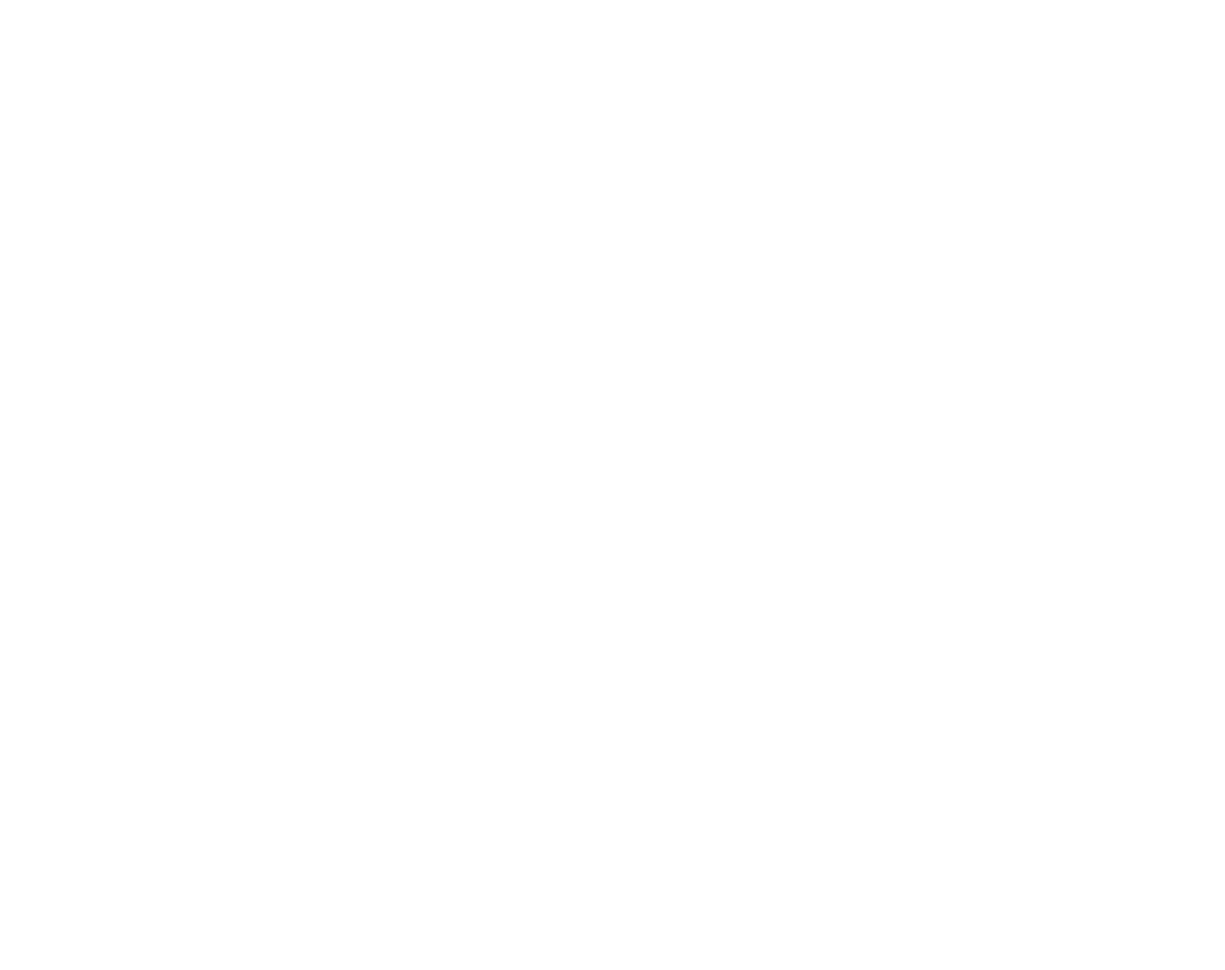
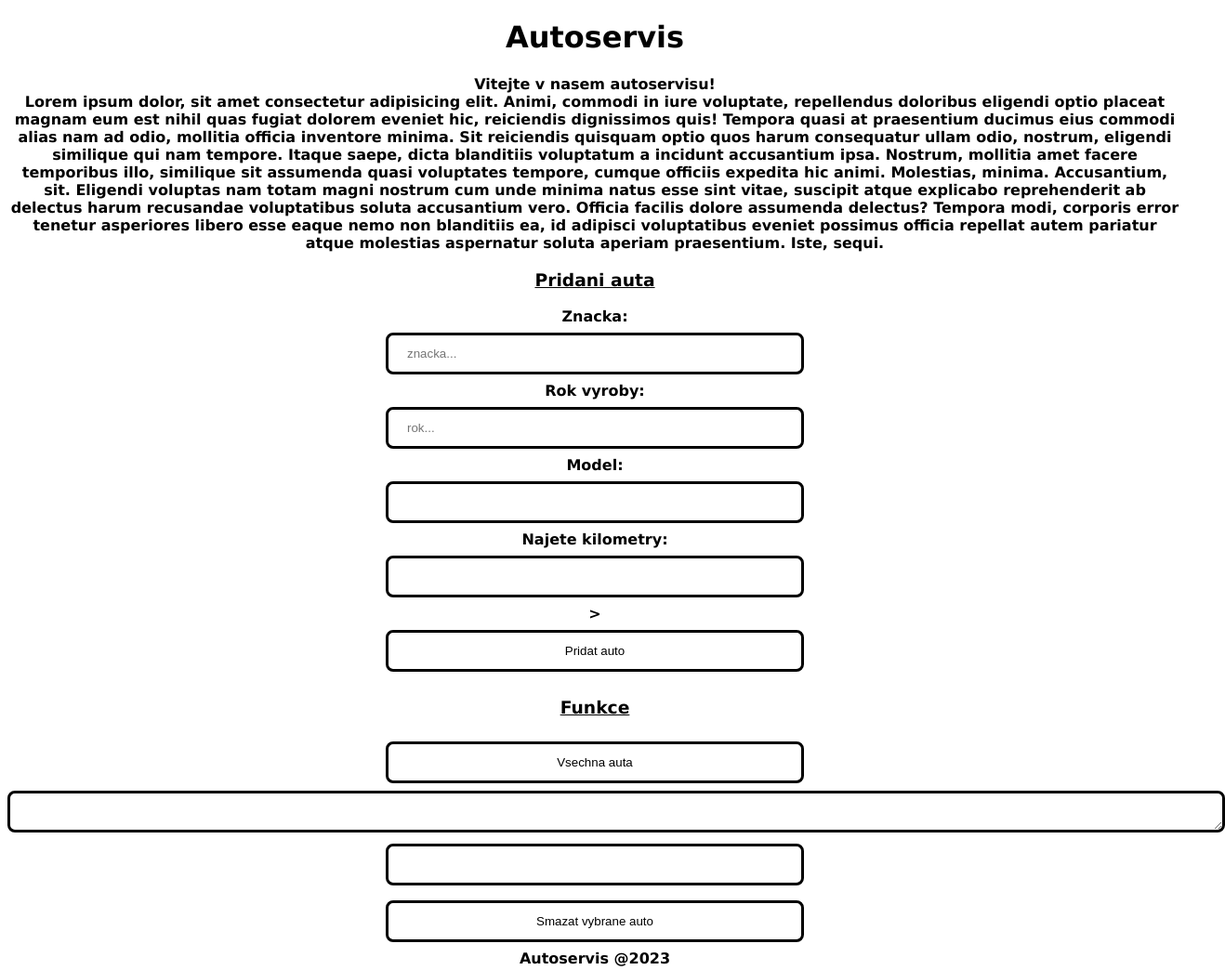
Before and after one commit to Weeedos/Test9-2, a plain HTML site: page index.html in a window 1280 px wide. Shown: the whole page at 93% size, 1318 px wide, since content can reach past the window. Before the commit the page ends 800 px from the top, so only its background shows below. Drawn offline with Linux system fonts and the light colour scheme.

Commit message:
second commit

```diff
--- a/index.html
+++ b/index.html
@@ -8,7 +8,50 @@
     <title>Autoservis</title>
 </head>
 <body>
-
+    <header>
+        <h1>Autoservis</h1>
+        <p>Vitejte v nasem autoservisu!
+            <br/>
+            Lorem ipsum dolor, sit amet consectetur adipisicing elit. Animi, commodi in iure voluptate, repellendus doloribus eligendi optio placeat magnam eum est nihil quas fugiat dolorem eveniet hic, reiciendis dignissimos quis!
+            Tempora quasi at praesentium ducimus eius commodi alias nam ad odio, mollitia officia inventore minima. Sit reiciendis quisquam optio quos harum consequatur ullam odio, nostrum, eligendi similique qui nam tempore.
+            Itaque saepe, dicta blanditiis voluptatum a incidunt accusantium ipsa. Nostrum, mollitia amet facere temporibus illo, similique sit assumenda quasi voluptates tempore, cumque officiis expedita hic animi. Molestias, minima. Accusantium, sit.
+            Eligendi voluptas nam totam magni nostrum cum unde minima natus esse sint vitae, suscipit atque explicabo reprehenderit ab delectus harum recusandae voluptatibus soluta accusantium vero. Officia facilis dolore assumenda delectus?
+            Tempora modi, corporis error tenetur asperiores libero esse eaque nemo non blanditiis ea, id adipisci voluptatibus eveniet possimus officia repellat autem pariatur atque molestias aspernatur soluta aperiam praesentium. Iste, sequi.
+        </p>
+    </header>
+      <form class="AutoForm">
+        <h3><u>Pridani auta</u></h3>
+        <label for="znacka">Znacka:</label><br />
+        <input
+          type="text"
+          id="znacka"
+          name="znacka"
+          placeholder="znacka..."
+          required
+        /><br />
+        <label for="rok">Rok vyroby:</label><br />
+        <input
+          type="number"
+          id="rok"
+          name="rok"
+          placeholder="rok..."
+        /><br />
+        <label for="model">Model:</label><br />
+        <input type="text" id="model" name="model" required /><br />
+        <label for="kilometry">Najete kilometry:</label><br />
+        <input type="number" id="kilometry" name="kilometry" required /><br />
+        ><br />
+        <input type="submit" value="Pridat auto" id="submitAuto" />
+      </form>
+    </main>
+    <aside>
+      <h3><u>Funkce</u></h3>
+      <button id="vsechnaAuta" type="button">Vsechna auta</button><br />
+      <textarea class="vypis" rows="1" readonly></textarea><br />
+      <input id="autoD" name="autoD"></input><br />
+      <button id="deleteA" type="button">Smazat vybrane auto</button><br />
+    </aside>
+    <footer>Autoservis @2023</footer>
     <script src="script.js"></script>
 </body>
 </html>
--- a/script.js
+++ b/script.js
@@ -0,0 +1,63 @@
+const vypis = document.querySelector(".vypis");
+
+class Autoservis {
+    constructor(jmenoAutoservisu, list) {
+        this.jmenoAutoservisu = jmenoAutoservisu;
+        this.list = list;
+    }
+
+    addAuto(a) {
+        list.push(a);
+    }
+
+}
+
+class Auto {
+    constructor(znacka, najeteKilometry, rokVzniku, model) {
+        this.znacka = znacka;
+        this.najeteKilometry = najeteKilometry;
+        this.rokVzniku = rokVzniku;
+        this.model = model;
+    }
+}
+
+const list = [];
+let autoservis = new Autoservis("Autoservis", list);
+
+let a1 = new Auto("skoda", 1560,"2004", "felicia")
+let a2 = new Auto("skoda", 1560,"2004", "felicia")
+let a3 = new Auto("skoda", 1560,"2004", "felicia")
+
+autoservis.addAuto(a1);
+autoservis.addAuto(a2);
+autoservis.addAuto(a3);
+
+const selectAuto = document.getElementById("autoD");
+
+const ot1 = document.getElementById("vsechnaAuta");
+const ot2 = document.getElementById("deleteA");
+
+ot1.addEventListener("click", () => {
+    autoservis.list.forEach(Auto => {
+        vypis.textContent += "Znacka: " + Auto.znacka + ", najete kilometry: " + Auto.najeteKilometry + " rok vyroby: " + Auto.rokVzniku + ", model: " + Auto.model + " \n";
+    })
+});
+ot2.addEventListener("click", () => {
+
+})
+
+
+const addAuto = (ev) => {
+    ev.preventDefault();
+    let a = new Auto(document.getElementById("znacka").value,
+        document.getElementById("kilometry").value,
+        String(document.getElementById("rok").value),
+        document.getElementById("model").value);
+    autoservis.addAuto(a);
+    console.log("Auto+");
+
+    document.querySelector(".AutoForm").reset();
+}
+
+const buttonSubmitAuto = document.getElementById("submitAuto");
+buttonSubmitAuto.addEventListener("click", addAuto);
--- a/style.css
+++ b/style.css
@@ -0,0 +1,54 @@
+html {
+    background-color: white;
+    font-family:'Lucida Sans', 'Lucida Sans Regular', 'Lucida Grande', 'Lucida Sans Unicode', Geneva, Verdana, sans-serif;
+}
+
+body {
+    font-weight: bolder;
+    text-align: center;
+}
+
+main {
+    display: flex;
+    justify-content: center;
+}
+
+form {
+    margin: 20px;
+}
+
+@media screen and (max-width: 1000px){
+    main{
+        display: block;
+    }
+}
+
+input, select {
+    width: 450px;
+    padding: 12px 20px;
+    margin: 8px 0;
+    display: inline-block;
+    border: 3px solid black;
+    border-radius: 8px;
+    box-sizing: border-box;
+}
+
+button, input[type=submit] {
+    width: 450px;
+    padding: 12px 20px;
+    margin: 8px 0;
+    display: inline-block;
+    border: 3px solid black;
+    border-radius: 8px;
+    box-sizing: border-box;
+    background-color: white;
+}
+.vypis{
+    width: 100%;
+    font-weight: bolder;
+    border: 3px solid black;
+    border-radius: 8px;
+    color: black;
+    background-color: white;
+    padding: 12px 20px;
+}
```
